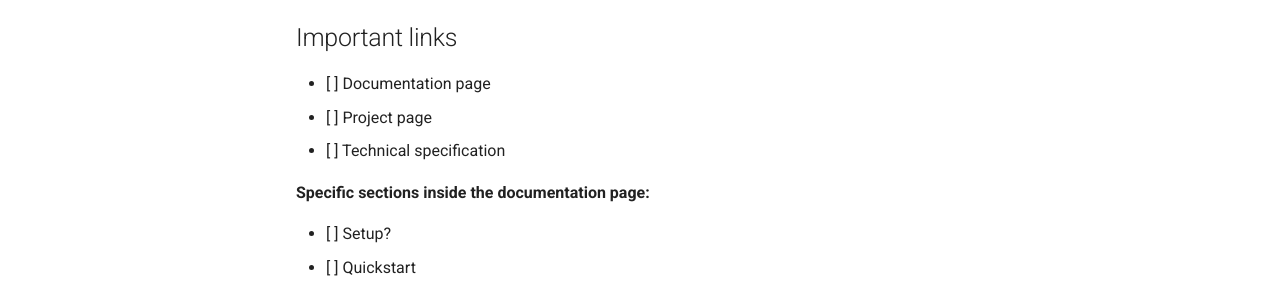
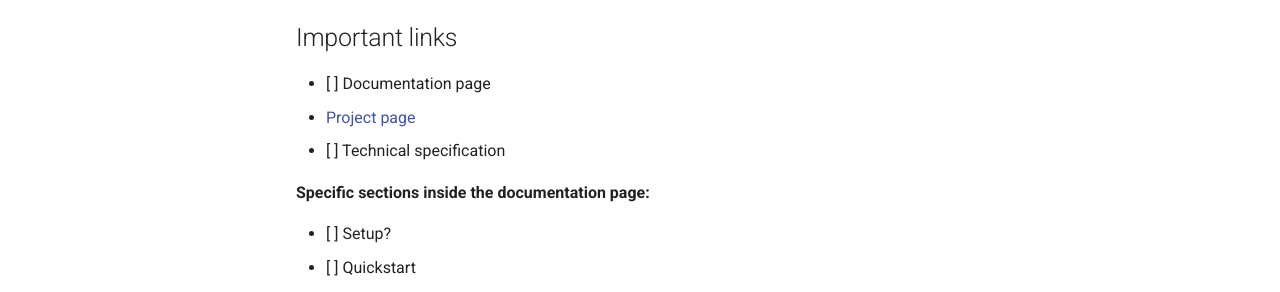
Before and after one commit to TurnipXenon/cherry_backend, an MkDocs documentation site: the page built from docs/docs/index.md, in a window 1280 px wide. Shown: the part 238-530 px from the top of the page. Built offline with MkDocs 1.6.1 and Material for MkDocs 9.7.7, drawn with Linux system fonts in a browser that asks for light colours; part of the change alters nothing that is shown.

```diff
--- a/docs/docs/index.md
+++ b/docs/docs/index.md
@@ -5,7 +5,7 @@
 ## Important links
 
 - [ ] Documentation page
-- [ ] Project page
+- [Project page](https://github.com/users/TurnipXenon/projects/15/views/1)
 - [ ] Technical specification
 
 **Specific sections inside the documentation page:**
```
